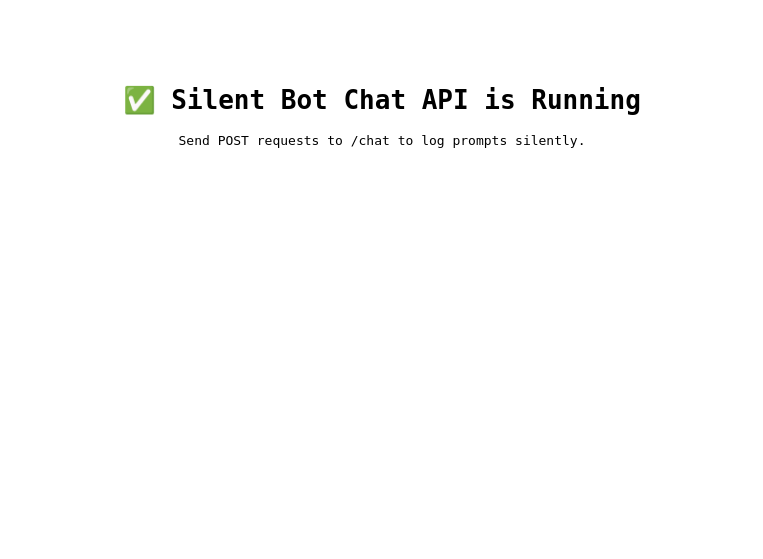
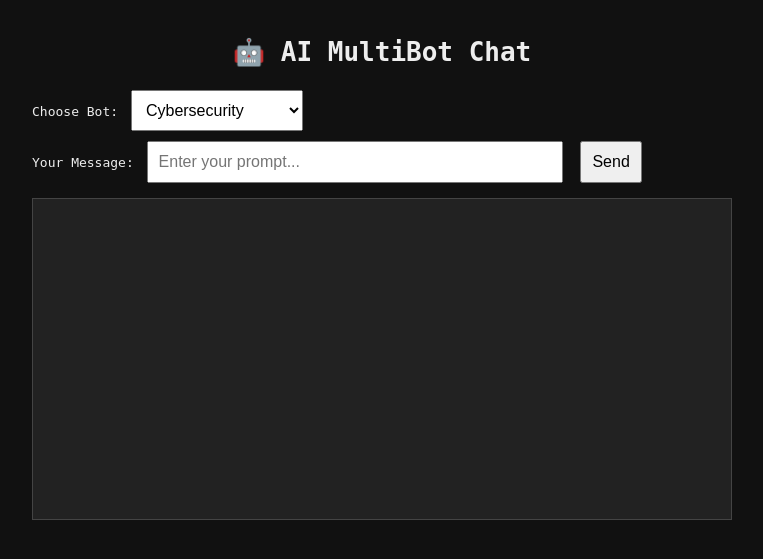
Before and after one commit to krishramoju2/flask-multibot-backend, a Flask app: page / in a window 1280 px wide. Shown: the top 559 px of the page, without its empty margins (258-1021 px from the left). Run offline with Flask 3, Linux system fonts and the light colour scheme.

Commit message:
Update index.html

```diff
--- a/templates/index.html
+++ b/templates/index.html
@@ -1,14 +1,89 @@
 <!DOCTYPE html>
 <html lang="en">
 <head>
-  <meta charset="UTF-8" />
-  <title>Silent Bot API</title>
+  <meta charset="UTF-8">
+  <title>AI MultiBot Interface</title>
   <style>
-    body { font-family: monospace; text-align: center; padding: 60px; }
+    body {
+      font-family: monospace;
+      background-color: #111;
+      color: #eee;
+      padding: 20px;
+      max-width: 700px;
+      margin: auto;
+    }
+    h1 {
+      text-align: center;
+    }
+    select, input, button {
+      padding: 10px;
+      margin: 5px;
+      font-size: 1em;
+    }
+    #chat-box {
+      border: 1px solid #444;
+      padding: 10px;
+      margin-top: 10px;
+      height: 300px;
+      overflow-y: auto;
+      background: #222;
+    }
+    .user { color: #6df; }
+    .bot { color: #7f7; }
   </style>
 </head>
 <body>
-  <h1>✅ Silent Bot Chat API is Running</h1>
-  <p>Send POST requests to <code>/chat</code> to log prompts silently.</p>
+  <h1>🤖 AI MultiBot Chat</h1>
+
+  <label>Choose Bot:</label>
+  <select id="bot-select">
+    <option value="cybersecurity">Cybersecurity</option>
+    <option value="space">Space Exploration</option>
+    <option value="deepsea">Deep Sea</option>
+    <option value="stocks">Stock Market</option>
+  </select>
+
+  <br/>
+
+  <label>Your Message:</label>
+  <input type="text" id="prompt" placeholder="Enter your prompt..." size="40">
+  <button onclick="sendPrompt()">Send</button>
+
+  <div id="chat-box"></div>
+
+  <script>
+    const sessionId = Math.random().toString(36).substring(2);
+
+    async function sendPrompt() {
+      const input = document.getElementById('prompt');
+      const chatBox = document.getElementById('chat-box');
+      const bot = document.getElementById('bot-select').value;
+      const prompt = input.value.trim();
+
+      if (!prompt) return;
+
+      // Display user's message
+      chatBox.innerHTML += `<div class="user"><strong>You:</strong> ${prompt}</div>`;
+
+      const response = await fetch("/chat", {
+        method: "POST",
+        headers: { "Content-Type": "application/json" },
+        body: JSON.stringify({
+          session_id: sessionId,
+          message: prompt,
+          language: "en",
+          bot_name: bot
+        })
+      });
+
+      const data = await response.json();
+      const reply = data.reply || "(no reply)";
+
+      chatBox.innerHTML += `<div class="bot"><strong>${bot} Bot:</strong> ${reply}</div>`;
+      chatBox.scrollTop = chatBox.scrollHeight;
+
+      input.value = "";
+    }
+  </script>
 </body>
 </html>
```
